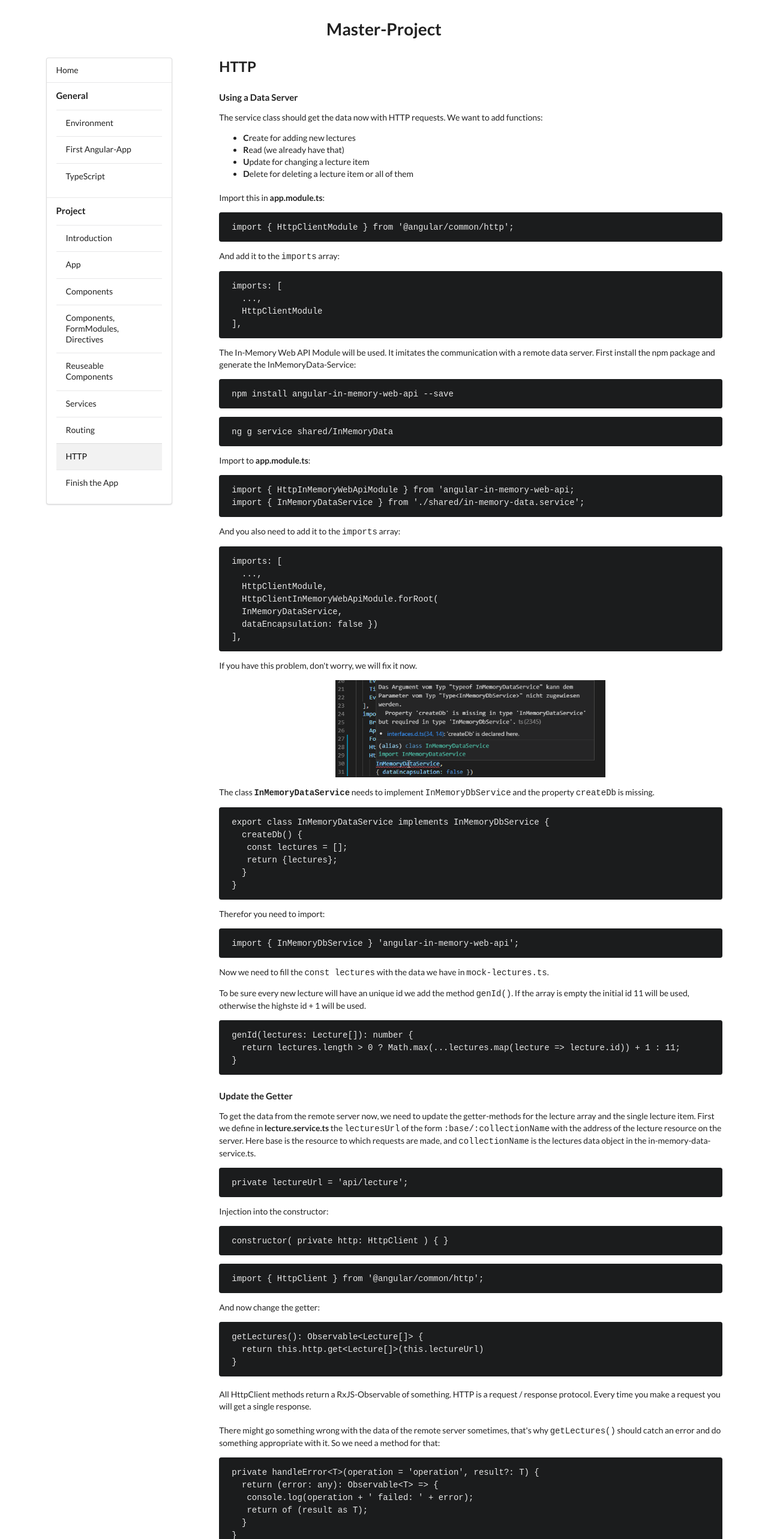
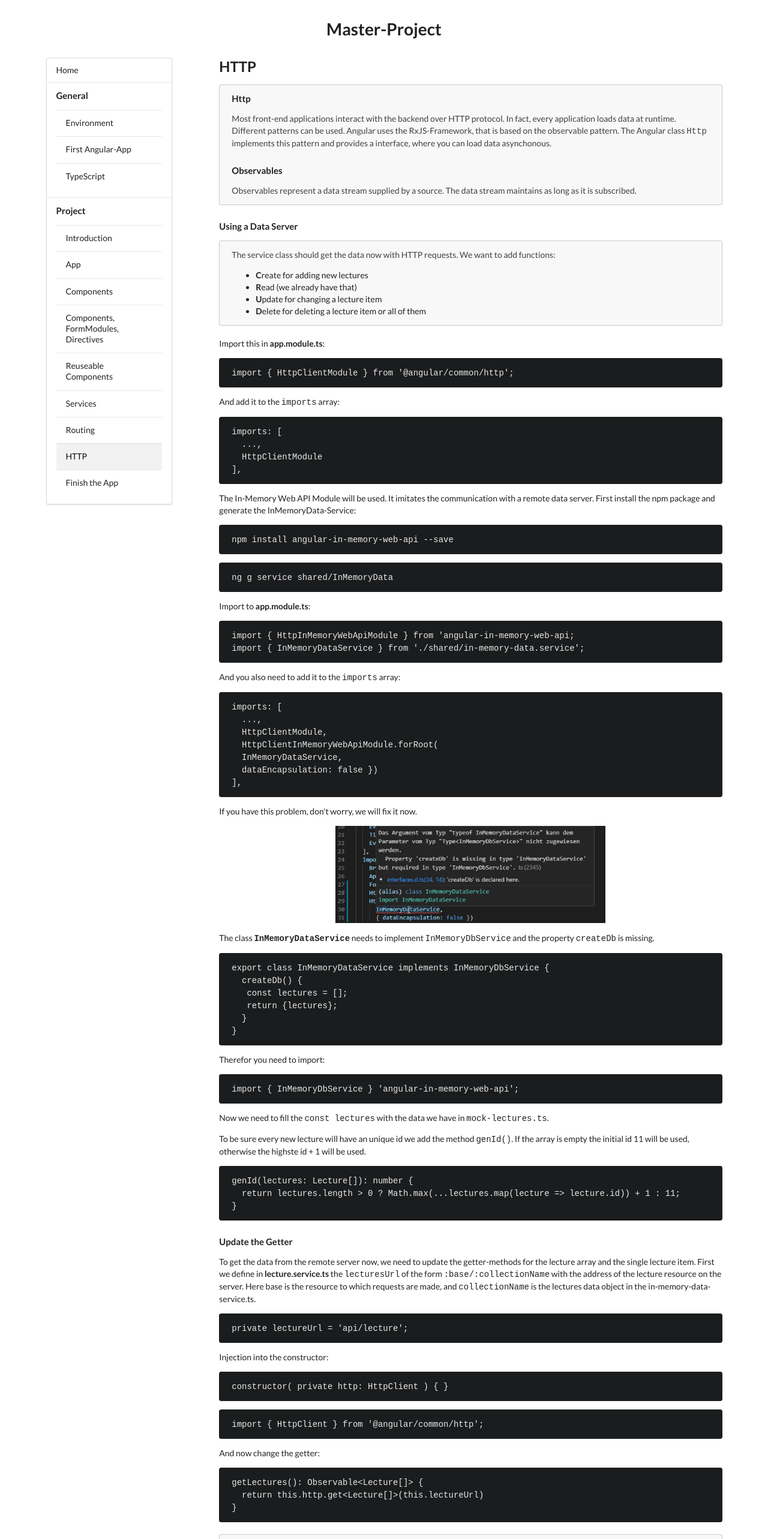
Before and after one commit to hirmer21to/angular_lernapp, an Angular app: page /http in a window 1280 px wide. Shown: the top 2566 px of the page at 60% size. Built offline with nearby package versions, Linux system fonts and the light colour scheme.

Commit message:
Theorie HTTP

```diff
--- a/src/app/home/home.component.ts
+++ b/src/app/home/home.component.ts
@@ -6,7 +6,6 @@ import { Component, OnInit } from '@angular/core';
   styles: []
 })
 export class HomeComponent implements OnInit {
-
   constructor() { }
 
   ngOnInit() {
--- a/src/app/http/http.component.html
+++ b/src/app/http/http.component.html
@@ -1,7 +1,19 @@
 <h2>HTTP</h2>
+<div *ngIf="theoryLarge" style="margin-bottom: 20px;" class="ui message">
+  <h4>Http</h4>
+  <p>
+    Most front-end applications interact with the backend over HTTP protocol. In fact, every application loads data at
+    runtime. Different patterns can be used. Angular uses the RxJS-Framework, that is based on the observable pattern.
+    The Angular class <code>Http</code> implements this pattern and provides a interface, where you can load data
+    asynchonous.
+  </p>
+  <h4>Observables</h4>
+  <p>Observables represent a data stream supplied by a source. The data stream maintains as long as it is subscribed.
 
+  </p>
+</div>
 <h4>Using a Data Server</h4>
-<div>
+<div *ngIf="theorySmall" style="margin-bottom: 20px;" class="ui message">
   <p>The service class should get the data now with HTTP requests. We want to add functions:</p>
   <ul>
     <li><b>C</b>reate for adding new lectures</li>
@@ -78,7 +90,7 @@
           &#125;
           </code></p>
 </div>
-<div *ngIf="theorySmall" style="margin-top: 20px;">
+<div *ngIf="theorySmall" style="margin-top: 20px;" class="ui message">
   <p>All HttpClient methods return a RxJS-Observable of something. HTTP is a request / response protocol. Every time
     you make a request you will get a single response. </p>
 </div>
@@ -150,7 +162,7 @@
     <br />Store an entity at a URI. PUT can create a new entity or update an existing one.
   </p>
 </div>
-<div *ngIf="theorySmall" style="margin-top: 20px;">
+<div *ngIf="theorySmall" style="margin-top: 20px;" class="ui message">
   <p>The method <code>HttpClient.put()</code> needs three parameters: </p>
   <ul>
     <li>URL: the url has not changed. The Web-API knows what lecture to update, because of the ID</li>
@@ -161,7 +173,8 @@
 </div>
 
 <div *ngIf="praxis" style="margin-top: 20px;">
-  <p>Use the method from the service now to write a <code>save()</code> method in <b>lecture-details.component.ts</b>.</p>
+  <p>Use the method from the service now to write a <code>save()</code> method in <b>lecture-details.component.ts</b>.
+  </p>
   <p class="ui message black"><code>
     save(): void &#123;<br/>
     &nbsp; this.lectureService.updateLecture(this.lecture)<br/>
@@ -182,7 +195,8 @@
   <p>First we need a new component for the input form:</p>
   <p class="ui message black"><code>ng g component lecture-add</code></p>
   <p>Afterwards we copy the input form from lecture-details.component.html and make the neccessary changes.</p>
-  <p>Everytime you see something like <code>[(ngModel)]="lecture.name"</code> replace it with something like <code>#lectureName</code>.</p>
+  <p>Everytime you see something like <code>[(ngModel)]="lecture.name"</code> replace it with something like
+    <code>#lectureName</code>.</p>
   <p class="ui info message">
     Element Reference: Direct access to a DOM-element. Creates a local variable something that provides access to the
     element instance in data-binding and event-binding expressions in the current template. Syntnax:<br />
@@ -214,7 +228,8 @@
   &nbsp; &lt;/a&gt; <br/>
   &lt;/div&gt;
   </code></p>
-  <p>There are also some things we can take over from the details component and the timetable and insert it into <b>lecture-add.component.ts</b>,
+  <p>There are also some things we can take over from the details component and the timetable and insert it into
+    <b>lecture-add.component.ts</b>,
     that it looks like this:</p>
   <p class="ui message black"><code>
         import &#123; LectureService &#125; from '../shared/lecture.service';<br/>
@@ -328,7 +343,8 @@
       &nbsp;  &#125;<br/>
       &#125;<br/><br/>
   </code></p>
-  <p>Since we provided the functions, we can add them to new buttons now. We just need to keep them in a <code>div</code>
+  <p>Since we provided the functions, we can add them to new buttons now. We just need to keep them in a
+    <code>div</code>
     to check if the <code>lectures</code> already have data, otherwise we will have a timing problem at this point.</p>
   <p class="ui message black"><code>
     &lt;div *ngIf="lectures"&gt;<br/>
@@ -353,4 +369,5 @@
 </div>
 <h4>Visualization of the Construction:</h4>
 <p><img class="ui image big centered" src="assets/img/App-Building-9.png"></p>
-<iframe style="margin-top:20px; width:100%; height: 500px" src="https://stackblitz.com/edit/where-to-go-step-7?embed=1&file=src/app/timetable/timetable.component.ts&hideNavigation=1"></iframe>
+<iframe style="margin-top:20px; width:100%; height: 500px"
+  src="https://stackblitz.com/edit/where-to-go-step-7?embed=1&file=src/app/timetable/timetable.component.ts&hideNavigation=1"></iframe>
--- a/src/app/routing/routing.component.html
+++ b/src/app/routing/routing.component.html
@@ -16,8 +16,6 @@
       <li>Import the Routing-Module into the application.</li>
       <li>Set where the components should be loaded into the template.</li>
     </ul>
-
-
 </div>
 
 <h4>Routing Module</h4>
```
